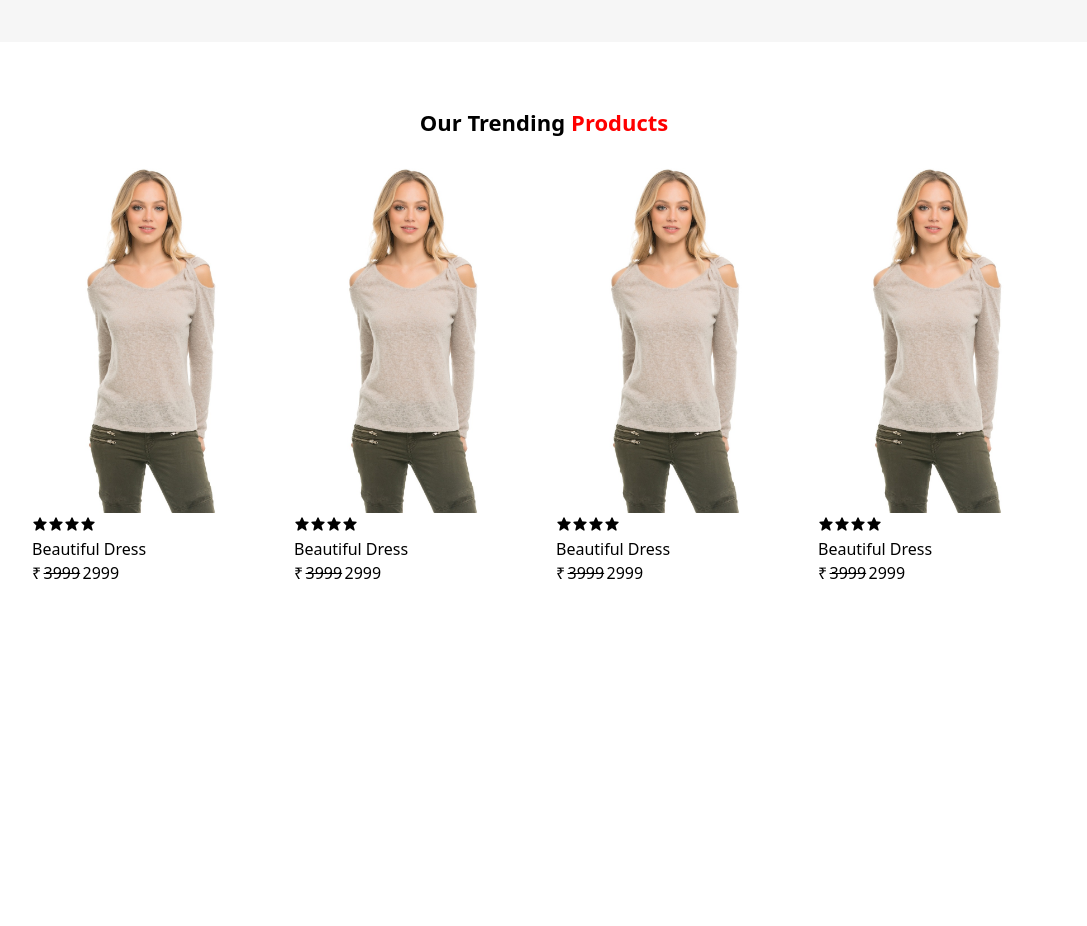
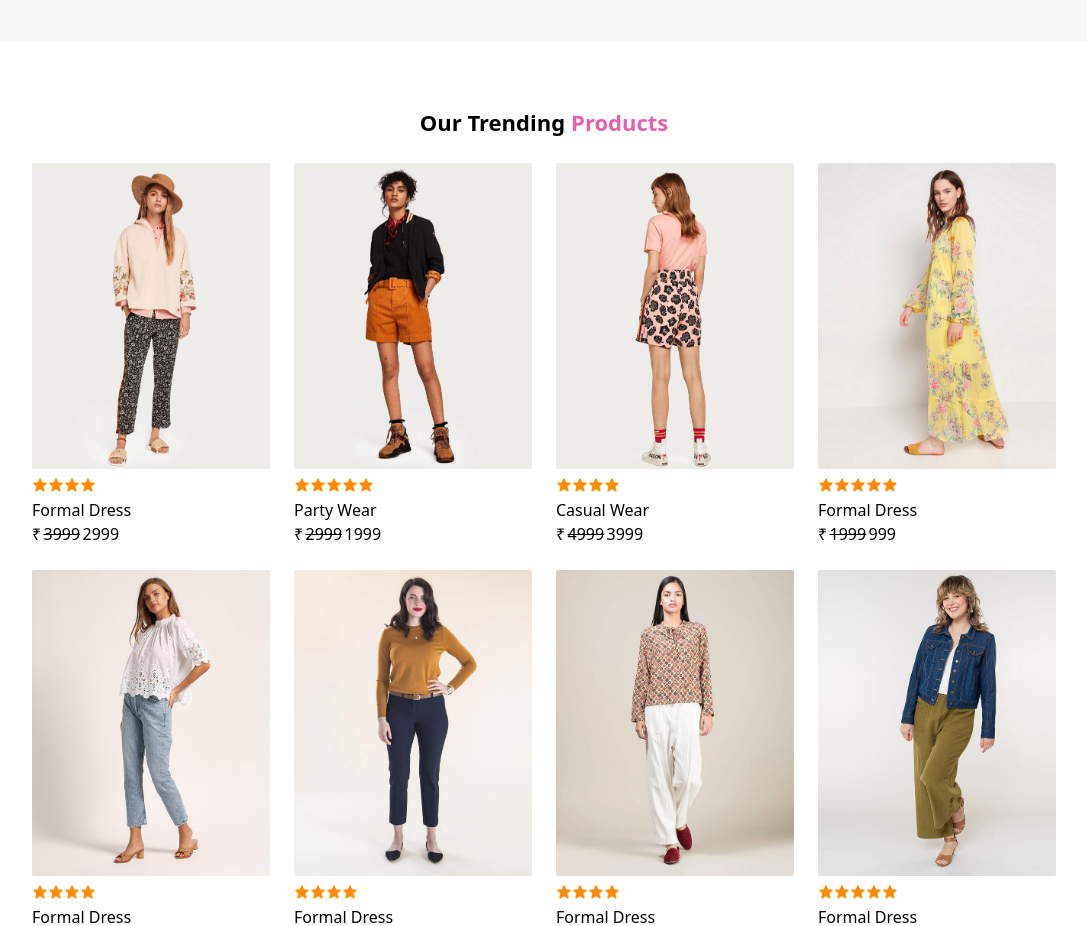
Before and after one commit to kapilmogre1998/Ecommerce-website, a React (Vite) app in the folder ecommerce-app/: page / in a window 1280 px wide. Shown: the part 846-1772 px from the top of the page, without its empty margins (96-1183 px from the left). Before the commit the page ends 1495 px from the top, so only its background shows below. Built offline with nearby package versions, Linux system fonts and the light colour scheme; some icons are missing.

Commit message:
created constant file for product lists

```diff
--- a/ecommerce-app/src/components/Home/Products.jsx
+++ b/ecommerce-app/src/components/Home/Products.jsx
@@ -1,3 +1,4 @@
+import { PRODUCT_LIST } from '../../containers/Home/constant';
 import './Products.scss';
 
 const Products = () => {
@@ -6,16 +7,16 @@ const Products = () => {
             <div className="title" >Our Trending <span>Products</span></div>
             <div className='product-detail-container' >
                 {
-                    new Array(4).fill(0).map(() => (
+                    PRODUCT_LIST.map(({imgPath, productName, rating, strikeThroughPrice, discountedPrice}) => (
                         <div className='product' >
-                            <img src="src/assets/Prod1.jpg" alt="img" />
+                            <img src={imgPath} alt="img" />
                             <div className='product-text' >
-                                <div>{new Array(4).fill(0).map(() => <i class='bx bxs-star'></i>)}</div>
-                                <div className='prod-title' >Beautiful Dress</div>
+                                <div>{new Array(rating).fill(0).map(() => <i class='bx bxs-star'></i>)}</div>
+                                <div className='prod-title' >{productName}</div>
                                 <div className='price' >
                                     ₹
-                                    <div className='price-linethrough' >3999</div>
-                                    <div>2999</div>
+                                    <div className='price-linethrough' >{strikeThroughPrice}</div>
+                                    <div>{discountedPrice}</div>
                                 </div>
                             </div>
                         </div>
--- a/ecommerce-app/src/components/Home/Products.scss
+++ b/ecommerce-app/src/components/Home/Products.scss
@@ -8,9 +8,9 @@
         font-size: $h4-font-size;
         font-weight: 700;
         gap: 0.375rem;
-        margin-bottom: 1rem;
+        margin-bottom: 1.5rem;
         span{
-            color: $red;
+            color: $pink;
         }
     }
     .product-detail-container{
@@ -18,22 +18,28 @@
         grid-template-columns: repeat(auto-fit, minmax(200px, 1fr));
         gap: 1.5rem;
         .product{
-            // border: 1px solid red;
             img{
                 width: 100%;
                 height: auto;
+                transition: all 0.15s ease;
+                border-radius: 0.125rem;
             }
             .product-text{
-                .prod-title{
+                margin-top: .35rem;
+                .price{
                     font-weight: 500;
-                }
-                .price{
                     display: flex;
                     gap: 0.15rem;
                   .price-linethrough{
                         text-decoration: line-through;
                     }
                 }
+                i{
+                    color: #FF8C00;
+                }
+            }
+            & > img:hover{
+                transform: scale(0.9);
             }
         }
     }
--- a/ecommerce-app/src/components/Home/Section.scss
+++ b/ecommerce-app/src/components/Home/Section.scss
@@ -8,24 +8,26 @@ $black: #000000;
     background-repeat: no-repeat;
     background-position: center;
     height: 100vh;
-    width: 100%;
     background-size: cover;
     display: flex;
     align-items: center;
 
     .main-text{
         .title1{
-            color: $red;
+            color: $pink;
             font-size: $h4-font-size;
             margin-bottom: 0px;
             text-transform: capitalize;
+            font-weight: $font-semi-bold-500;
         }
         .title2{
             font-size: 52px;
             line-height: 54px;
             font-weight: $font-bold;
+            transition: all 0.15s;
         }
         .title3{
+            font-size: $h6-font-size;
             display: flex;
             align-items: center;
             border: 2px solid black;
@@ -33,16 +35,29 @@ $black: #000000;
             justify-content: center;
             padding: 4px 8px 4px 10px;
             margin-top: 12px;
-            // background: linear-gradient(to right, black 50%, white 50%);
-            // background-size: 200% 100%;
-            // background-position: right bottom;
             transition: all .5s ease-out;
             &:hover{
                 cursor: pointer;
                 color: $white;
-                // background-position: left bottom;
                 background-color: $black;
             }
         }
     }
 }
+
+@media (max-width: 800px){
+    .main-home{
+        .main-text{
+            .title1{
+                font-size: $h5-font-size;
+            }
+            .title2{
+                font-size: 42px ;
+                line-height: 42px ;
+            }
+            .title3{
+                font-size: $default-font-size;
+            }
+        }
+    }
+}
--- /dev/null
+++ b/ecommerce-app/src/containers/Home/constant.js
@@ -0,0 +1,58 @@
+export const PRODUCT_LIST = [
+    {
+        'imgPath': 'src/assets/1.jpg',
+        'productName': 'Formal Dress',
+        'rating': 4,
+        'strikeThroughPrice': '3999',
+        'discountedPrice': '2999'
+    },
+    {
+        'imgPath': 'src/assets/2.jpg',
+        'productName': 'Party Wear',
+        'rating': 5,
+        'strikeThroughPrice': '2999',
+        'discountedPrice': '1999'
+    },
+    {
+        'imgPath': 'src/assets/3.jpg',
+        'productName': 'Casual Wear',
+        'rating': 4,
+        'strikeThroughPrice': '4999',
+        'discountedPrice': '3999'
+    },
+    {
+        'imgPath': 'src/assets/4.jpg',
+        'productName': 'Formal Dress',
+        'rating': 5,
+        'strikeThroughPrice': '1999',
+        'discountedPrice': '999'
+    },
+    {
+        'imgPath': 'src/assets/5.jpg',
+        'productName': 'Formal Dress',
+        'rating': 4,
+        'strikeThroughPrice': '2999',
+        'discountedPrice': '1999'
+    },
+    {
+        'imgPath': 'src/assets/6.jpg',
+        'productName': 'Formal Dress',
+        'rating': 4,
+        'strikeThroughPrice': '3999',
+        'discountedPrice': '2999'
+    },
+    {
+        'imgPath': 'src/assets/7.jpg',
+        'productName': 'Formal Dress',
+        'rating': 4,
+        'strikeThroughPrice': '5999',
+        'discountedPrice': '4999'
+    },
+    {
+        'imgPath': 'src/assets/8.jpg',
+        'productName': 'Formal Dress',
+        'rating': 5,
+        'strikeThroughPrice': '1999',
+        'discountedPrice': '999'
+    }
+]
--- a/ecommerce-app/src/styles/variables.scss
+++ b/ecommerce-app/src/styles/variables.scss
@@ -18,3 +18,4 @@ $default-font-weight: 400 !default;
 //color
 $red: red;
 $default-color: #363636;
+$pink: #e560ad;
```
